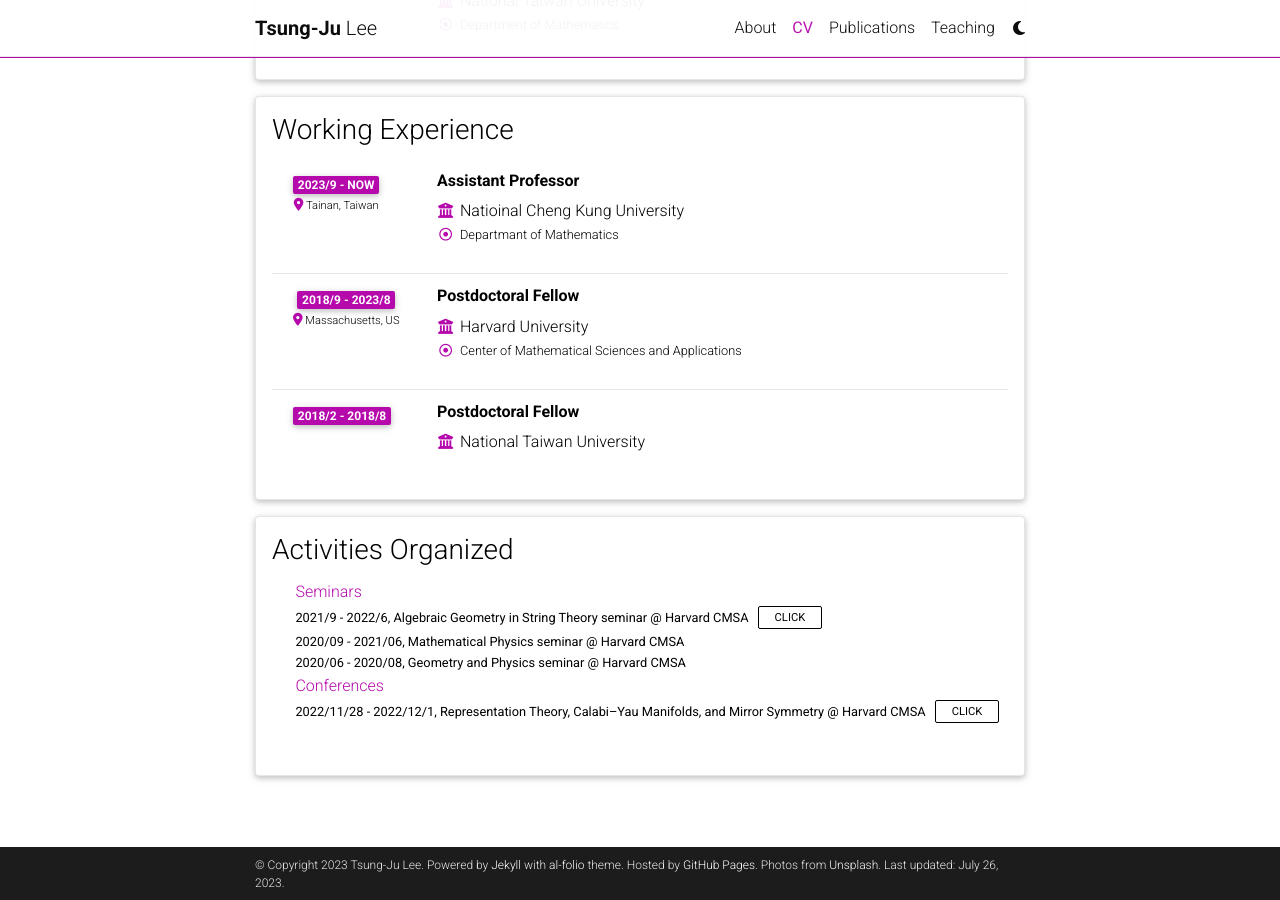
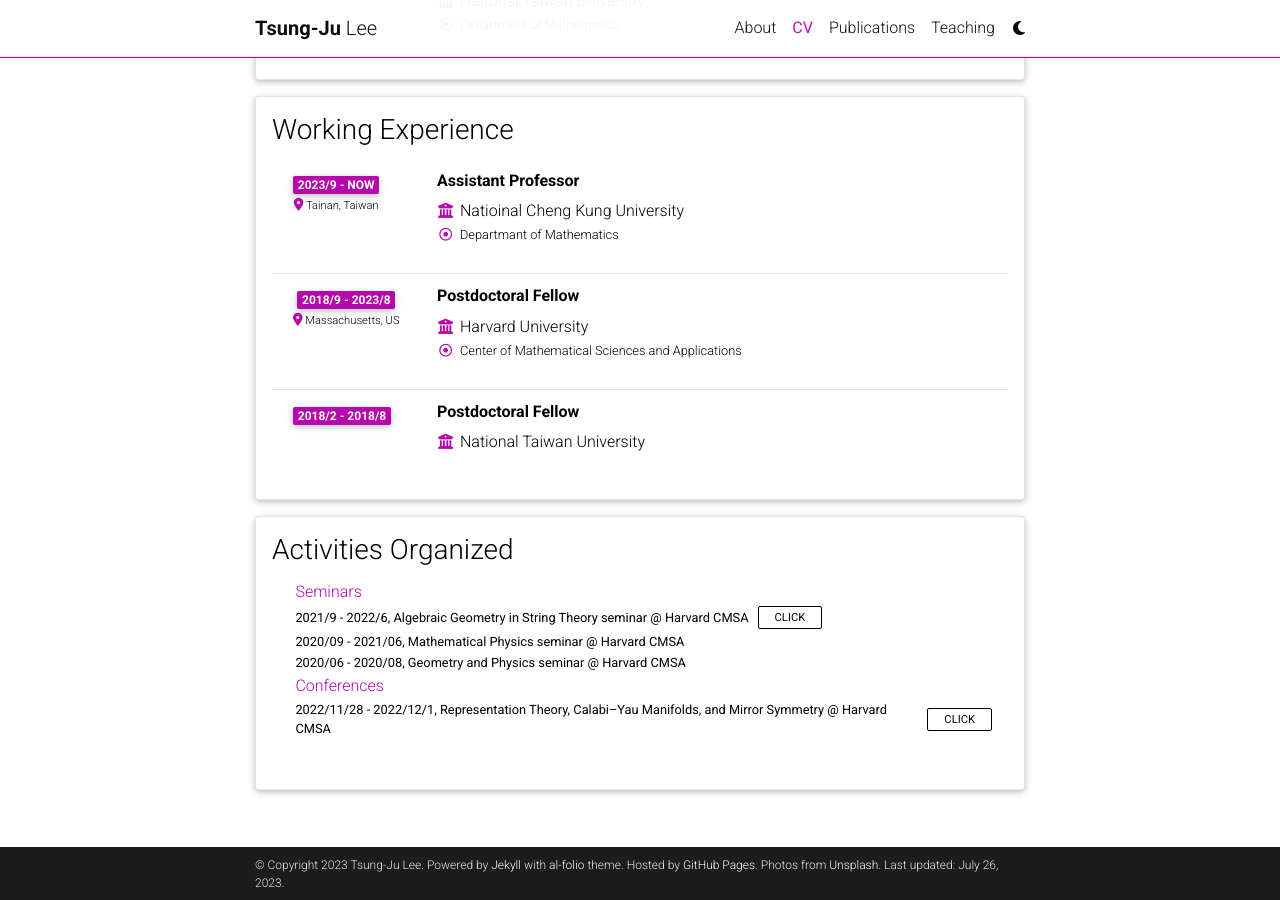
Before and after one commit to yusd24/yusd24.github.io-, a Jekyll site: the page built from _pages/cv.md, in a window 1280 px wide and 900 px high, scrolled down 863 px. Built offline with Jekyll 4.4.1, drawn with Linux system fonts in a browser that asks for light colours; comment, search, counter and statistics services are not loaded; a style sheet for code colours, icons or effects is not loaded.

Commit message:
Update list.html

```diff
--- a/_includes/cv/list.html
+++ b/_includes/cv/list.html
@@ -1,4 +1,4 @@
-<div class="list-group">
+<div class="list-group col-md">
   {% for content in entry.contents %}
     <table class="table-cv list-group-table">
       <tbody>
```
